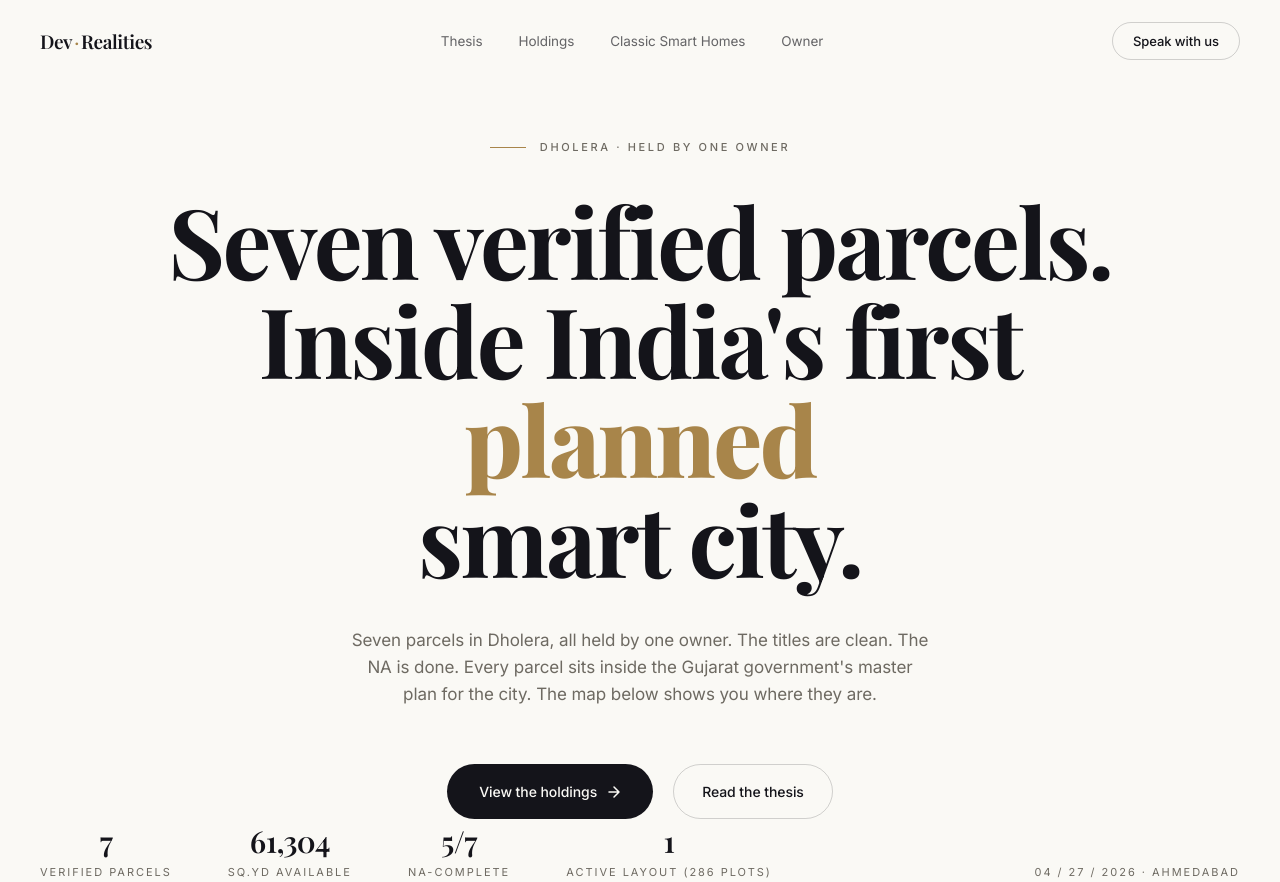
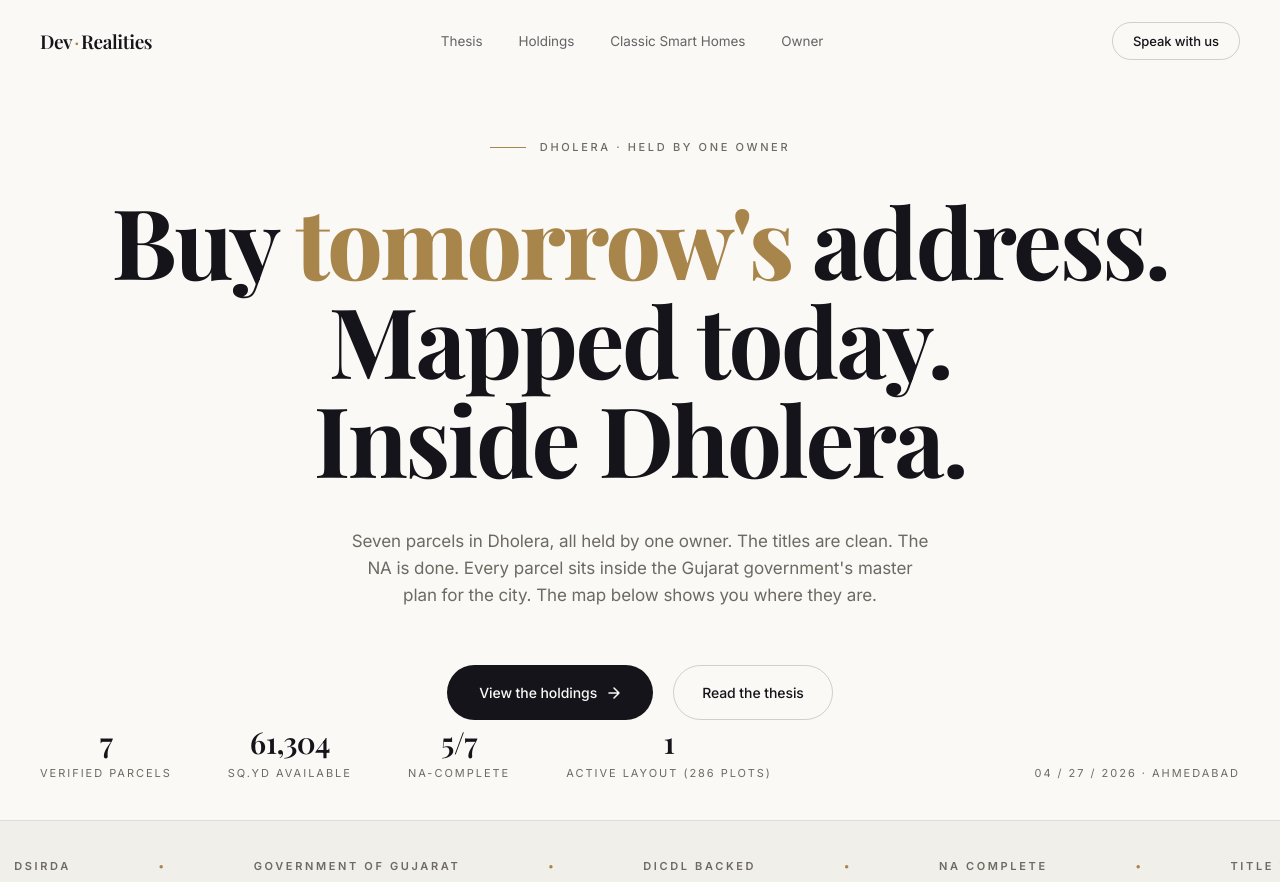
Before and after one commit to kirtan-00/dev-realities, a plain HTML site: page index.html in a window 1280 px wide. Shown: the top 882 px of the page. Drawn offline with nearby package versions, Linux system fonts and the light colour scheme.

Commit message:
Hero copy: Buy tomorrow's address

```diff
--- a/index.html
+++ b/index.html
@@ -314,9 +314,9 @@ footer a:hover{color:var(--ink)}
 <section class="hero" id="top">
   <div class="hero-eyebrow" data-fade>Dholera · Held by one owner</div>
   <h1 data-hero>
-    Seven verified parcels.<br>
-    Inside India's first <em>planned</em><br>
-    smart city.
+    Buy <em>tomorrow's</em> address.<br>
+    Mapped today.<br>
+    Inside Dholera.
   </h1>
   <p class="hero-sub" data-fade>Seven parcels in Dholera, all held by one owner. The titles are clean. The NA is done. Every parcel sits inside the Gujarat government's master plan for the city. The map below shows you where they are.</p>
   <div class="hero-actions" data-fade>
```
